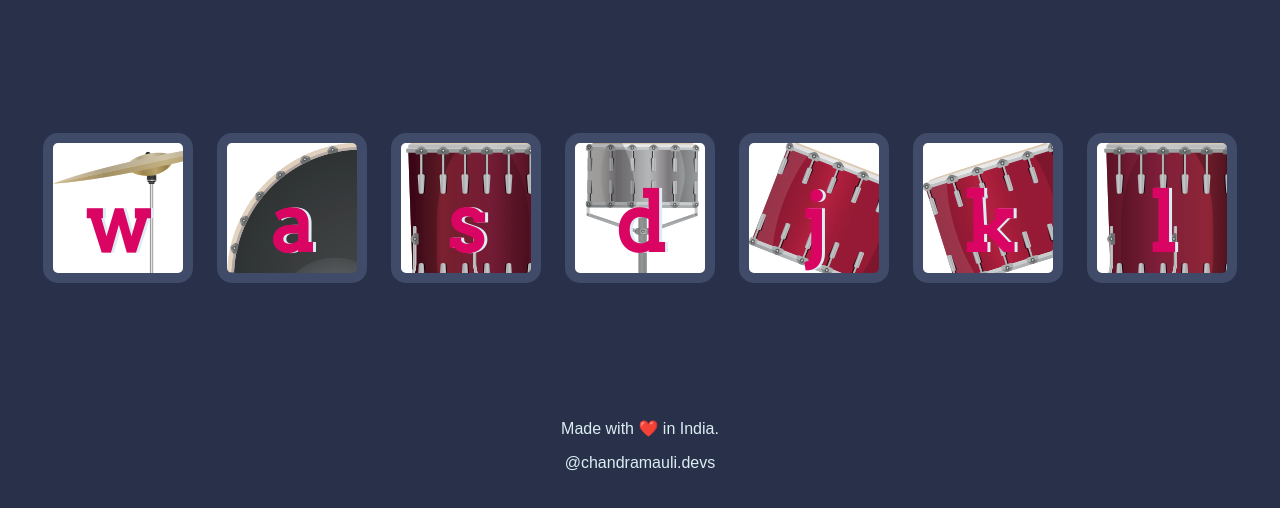
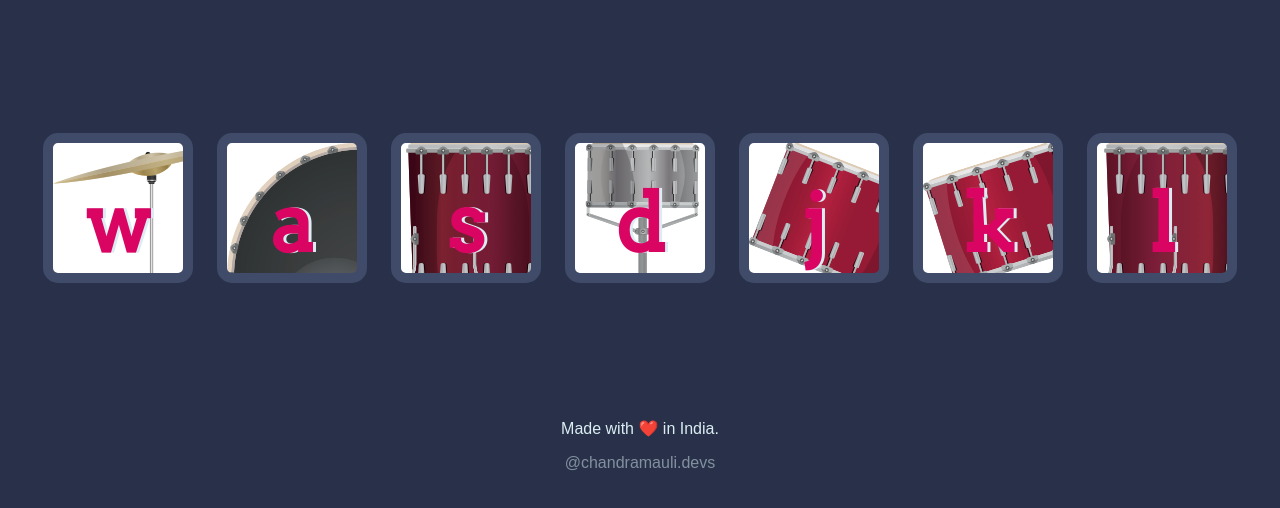
Before and after one commit to SURAJ-CHANDRAMAULI/DrumKit, a plain HTML site: page index.html in a window 1280 px wide. Shown: the part 156-664 px from the top of the page. Drawn offline with Linux system fonts and the light colour scheme.

Commit message:
Opacity
Text update

```diff
--- a/styles.css
+++ b/styles.css
@@ -13,6 +13,10 @@ h1 {
 footer {
   color: #DBEDF3;
   font-family: sans-serif;
+}
+
+#name{
+  opacity: 0.5;
 }
 
 .w {
```
